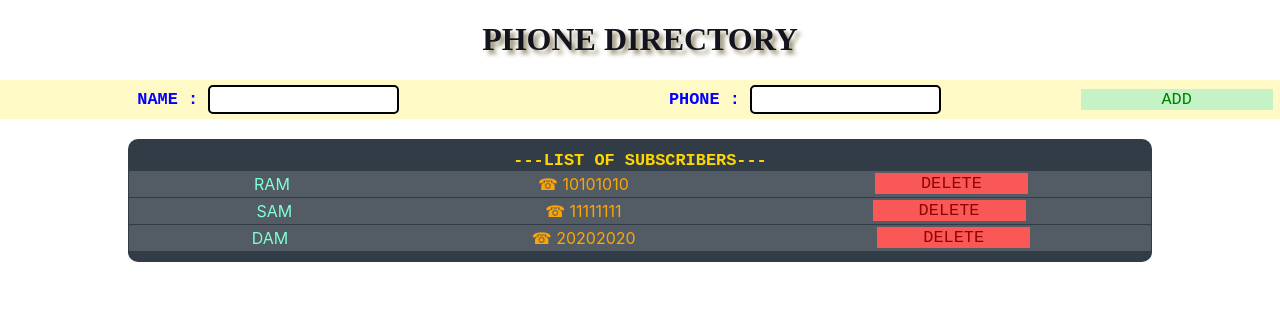
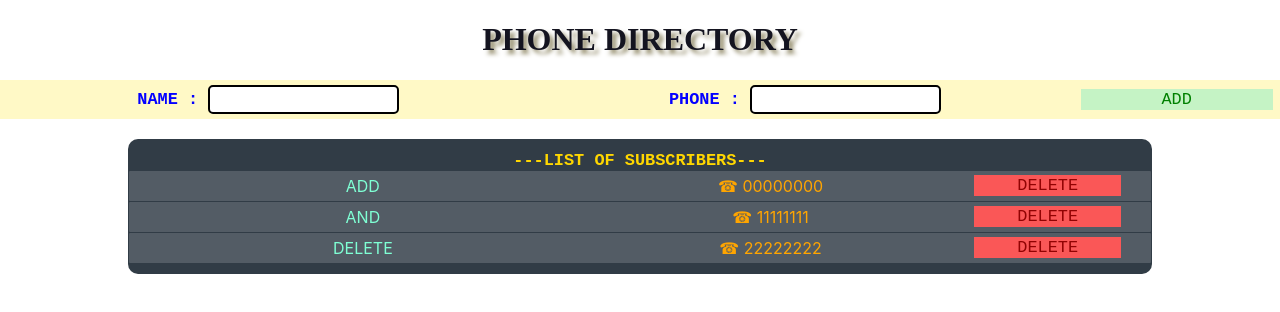
Before and after one commit to Vishal-Choudhary-bulu/Phone_Directory, a React (Create React App) app: page / in a window 1280 px wide. Shown: the top 312 px of the page. Built offline with nearby package versions, Linux system fonts and the light colour scheme.

Commit message:
final changes, ready to submit to upgrad internship

```diff
--- a/src/App.js
+++ b/src/App.js
@@ -12,10 +12,14 @@ class App extends Component {
 
   state = {
     subs: [
-      { Name: 'ram', Phone: '10101010', id: 1 },
-      { Name: 'sam', Phone: '11111111', id: 2 },
-      { Name: 'dam', Phone: '20202020', id: 3 }
+      { Name: 'Add', Phone: '00000000', id: 1 },
+      { Name: 'And', Phone: '11111111', id: 2 },
+      { Name: 'Delete', Phone: '22222222', id: 3 }
     ]
+  }
+
+  Delete = (id) => {
+    this.setState({subs : [...this.state.subs.filter(sub => sub.id !== id)]})
   }
 
   AddSub = (Name,Phone)=>{
@@ -29,7 +33,7 @@ class App extends Component {
       <div className="App">
         <Title/>
         <Add AddSub = {this.AddSub}/>
-        <Sublist subs = {this.state.subs}/>
+        <Sublist subs = {this.state.subs} Delete = {this.Delete} />
       </div>
     );
   }
--- a/src/components/Sub.jsx
+++ b/src/components/Sub.jsx
@@ -4,18 +4,15 @@ import './sub.css';
 
 class Sub extends Component {
     render() {
+        const {Name, Phone, id} = this.props.sub;
         return (
             <div className = "subDiv">
-                <p className="listSubName" >{this.props.Name} </p>
-                <p className="listSubPhone"> &#9742;  {this.props.Phone}</p>
-                <button className="delbtn">DELETE</button>
+                <p className="listSubName" >{Name} </p>
+                <p className="listSubPhone"> &#9742;  {Phone}</p>
+                <button className="delbtn" onClick = {this.props.Delete.bind(this,id)}>DELETE</button>
             </div>
         )
     }
 }
-Sub.defaultProps = {
-    Name: "New Subscriber",
-    Phone: "0000000"
-}
 
 export default Sub;
--- a/src/components/Sublist.jsx
+++ b/src/components/Sublist.jsx
@@ -9,7 +9,7 @@ class Sublist extends Component {
         return (
             <div className = "subList">
                 <h3>---list of subscribers---</h3>
-                {this.props.subs.map((s,i)=> <Sub Name = {s.Name} Phone = {s.Phone} key = {s.id}/>)}
+                {this.props.subs.map((sub) => <Sub key={sub.id} sub = {sub} Delete = {this.props.Delete}/>)}
             </div>
         )
     }
--- a/src/components/sub.css
+++ b/src/components/sub.css
@@ -1,9 +1,9 @@
 .subDiv{
     display:flex;
-    justify-content: space-around;
+    padding :3px 30px;
+    justify-content: stretch;
     align-items: center;
     background-color: rgba(255, 255, 255, 0.164);
-    padding:1px;
     margin:1px;
     border-radius: 1px;
 }
@@ -11,12 +11,14 @@
 .listSubName{
     opacity: 1;
     padding:2px;
+    flex:3;
     margin:0;
     color: aquamarine;
     text-transform: uppercase;
 }
 .listSubPhone{
     opacity: 1;
+    flex:3;
     padding:2px;
     margin:0;
     color:orange;
@@ -25,6 +27,7 @@
 .delbtn{
     border:none;
     outline:none;
+    flex: 1;
     color:rgb(145, 3, 3);
     background-color: rgb(250, 87, 87);
     width:15%;
```
